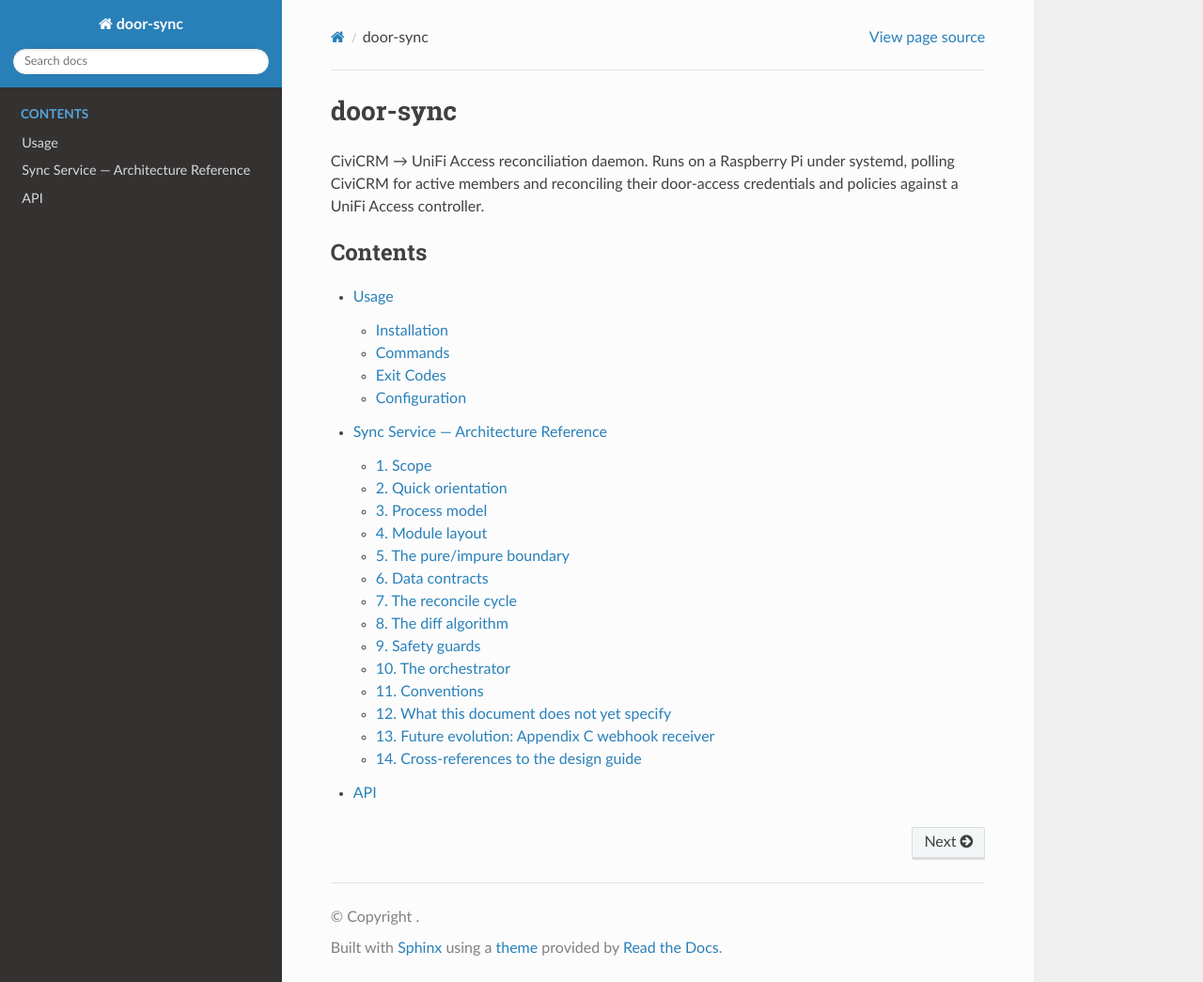
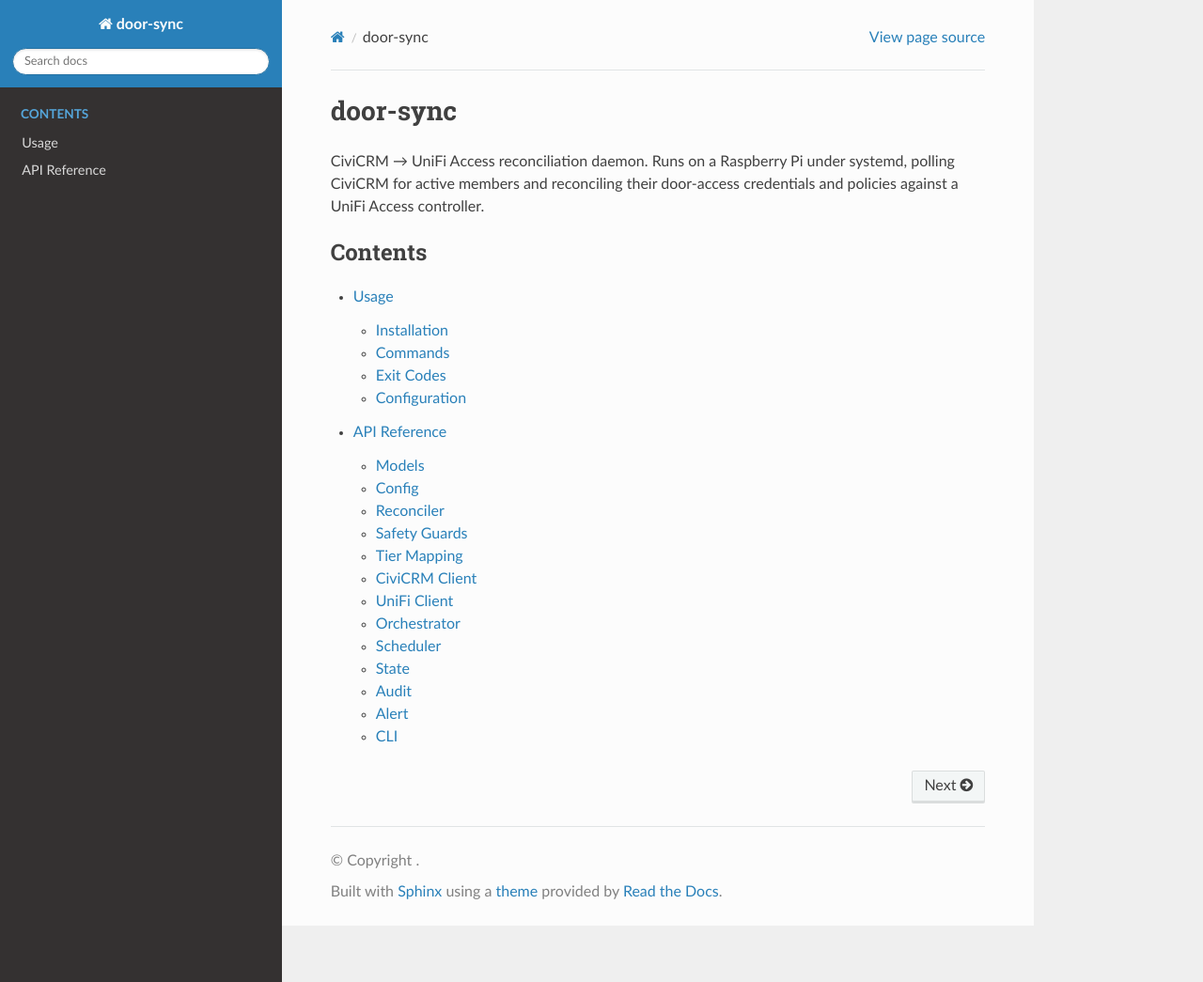
Before and after one commit to TechValleyCenterOfGravity/door-sync, a Sphinx documentation site: the page built from docs/index.rst, in a window 1280 px wide and 1045 px high. Shown: the whole window at 94% size. Built offline with Sphinx 7.4.7 and the Read the Docs theme 3.1.0, drawn with Linux system fonts in a browser that asks for light colours.

Commit message:
Remove myst-parser, restore per-module API pages
Drop myst-parser extension and dependency — all Sphinx docs are
pure RST. Replace the single autosummary api.rst with per-module
autodoc pages under docs/api/ for full API reference coverage.

Co-Authored-By: Claude Opus 4.7 (1M context) <noreply@anthropic.com>

```diff
--- /dev/null
+++ b/docs/api/civicrm.rst
@@ -0,0 +1,7 @@
+CiviCRM Client
+==============
+
+.. automodule:: door_sync.civicrm.client
+   :members:
+   :undoc-members:
+   :show-inheritance:
--- /dev/null
+++ b/docs/api/index.rst
@@ -0,0 +1,19 @@
+API Reference
+=============
+
+.. toctree::
+   :maxdepth: 2
+
+   models
+   config
+   reconciler
+   safety
+   tier_mapping
+   civicrm
+   unifi
+   orchestrator
+   scheduler
+   state
+   audit
+   alert
+   cli
--- /dev/null
+++ b/docs/api/tier_mapping.rst
@@ -0,0 +1,7 @@
+Tier Mapping
+============
+
+.. automodule:: door_sync.tier_mapping
+   :members:
+   :undoc-members:
+   :show-inheritance:
--- /dev/null
+++ b/docs/api/unifi.rst
@@ -0,0 +1,7 @@
+UniFi Client
+============
+
+.. automodule:: door_sync.unifi.client
+   :members:
+   :undoc-members:
+   :show-inheritance:
--- a/docs/conf.py
+++ b/docs/conf.py
@@ -13,7 +13,6 @@ extensions = [
     "sphinx.ext.napoleon",
     "sphinx.ext.intersphinx",
     "sphinx.ext.viewcode",
-    "myst_parser",
 ]
 
 templates_path = ["_templates"]
@@ -40,13 +39,3 @@ napoleon_use_rtype = True
 intersphinx_mapping = {
     "python": ("https://docs.python.org/3", None),
 }
-
-myst_enable_extensions = [
-    "colon_fence",
-    "deflist",
-]
-
-source_suffix = {
-    ".rst": "restructuredtext",
-    ".md": "markdown",
-}
--- a/docs/index.rst
+++ b/docs/index.rst
@@ -10,5 +10,4 @@ credentials and policies against a UniFi Access controller.
    :caption: Contents
 
    usage
-   architecture
-   api
+   api/index
--- a/pyproject.toml
+++ b/pyproject.toml
@@ -20,7 +20,6 @@ build-backend = "uv_build"
 
 [dependency-groups]
 dev = [
-    "myst-parser>=5.1.0",
     "pyrefly>=1.0.0",
     "pytest>=9.0.3",
     "pytest-httpx>=0.30",
```
Also changed, not shown: docs/api.rst (deleted, +0 -7 lines), docs/api/alert.rst (added, +7 -0 lines), docs/api/audit.rst (added, +7 -0 lines), docs/api/cli.rst (added, +7 -0 lines), docs/api/config.rst (added, +7 -0 lines), docs/api/models.rst (added, +7 -0 lines), docs/api/orchestrator.rst (added, +7 -0 lines), docs/api/reconciler.rst (added, +7 -0 lines), docs/api/safety.rst (added, +7 -0 lines), docs/api/scheduler.rst (added, +7 -0 lines), docs/api/state.rst (added, +7 -0 lines), 1 other file.
